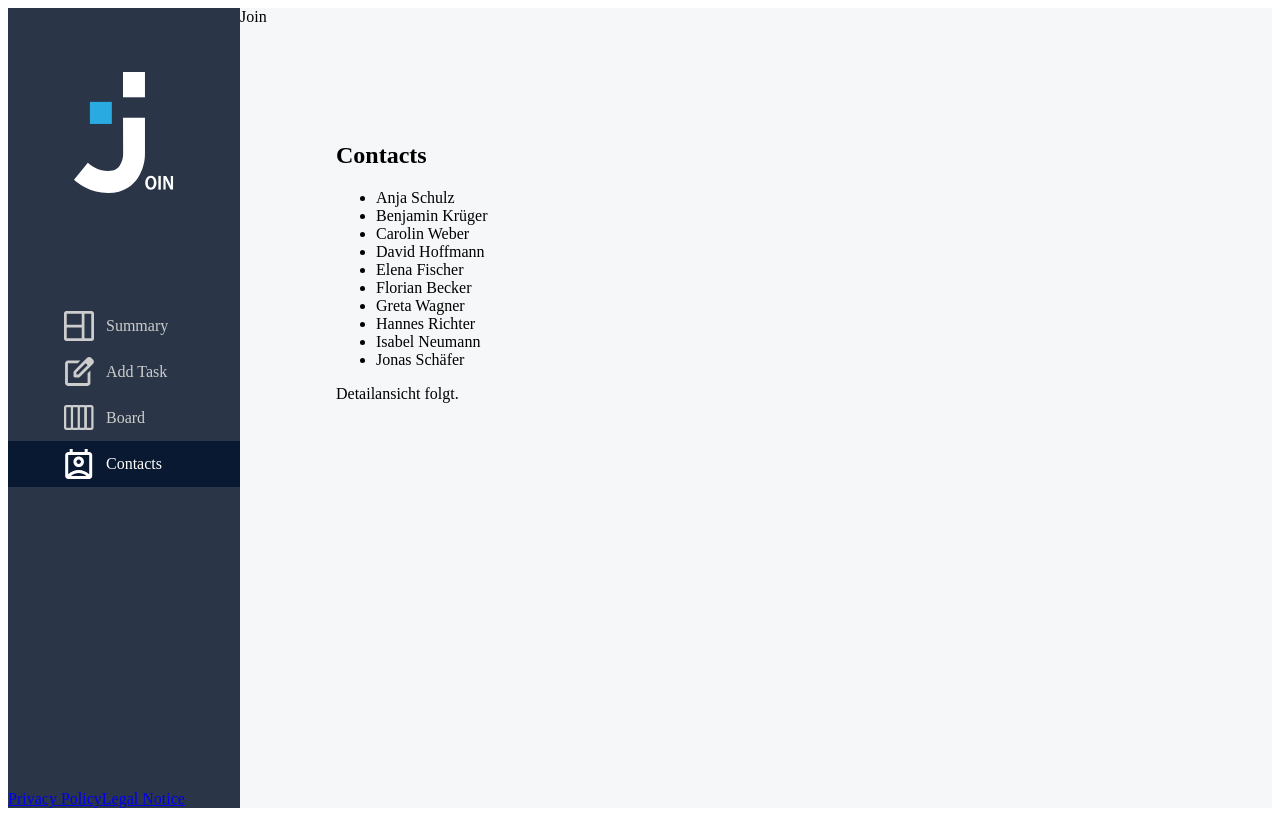
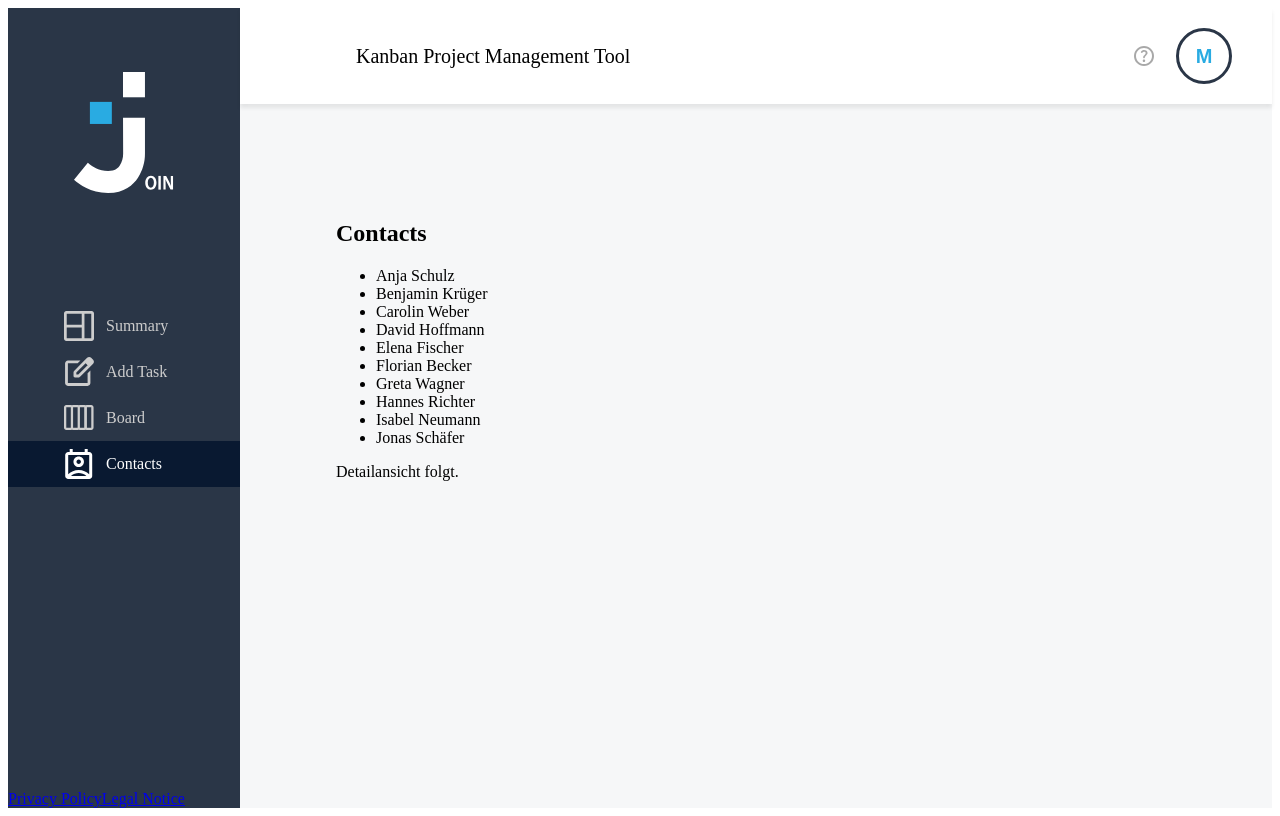
Before and after one commit to rogerfriebus/join, an Angular app: page /contacts in a window 1280 px wide. Built offline with nearby package versions, Linux system fonts and the light colour scheme.

Commit message:
feat: add header layout with help icon and avatar

```diff
--- a/src/app/layout/header/header.html
+++ b/src/app/layout/header/header.html
@@ -1,4 +1,12 @@
-<!-- TODO (Sprint 1, Kevin): Logo, User-Avatar, User-Menü laut Figma -->
+<!-- TODO (Sprint 1, Marco): User-Menü laut Figma später ergänzen -->
 <header class="header">
-  <span class="header__brand">Join</span>
+  <p class="header__title">Kanban Project Management Tool</p>
+
+  <div class="header__actions">
+    <button class="header__help" type="button" aria-label="Help">
+      <span class="header__help-icon" aria-hidden="true"></span>
+    </button>
+
+    <button class="header__avatar" type="button" aria-label="User menu">M</button>
+  </div>
 </header>
--- a/src/app/layout/header/header.scss
+++ b/src/app/layout/header/header.scss
@@ -0,0 +1,68 @@
+.header {
+  display: flex;
+  align-items: center;
+  justify-content: space-between;
+  height: 96px;
+  padding: 0 40px 0 116px;
+  background-color: #ffffff;
+  box-shadow: 0 4px 4px rgba(0, 0, 0, 0.08);
+}
+
+.header__title {
+  margin: 0;
+  font-size: 20px;
+  font-weight: 400;
+  line-height: 24px;
+  color: #000000;
+}
+
+.header__actions {
+  display: flex;
+  align-items: center;
+  gap: 16px;
+}
+
+.header__help,
+.header__avatar {
+  border: unset;
+  cursor: pointer;
+  background-color: transparent;
+}
+
+.header__help {
+  display: flex;
+  align-items: center;
+  justify-content: center;
+  width: 32px;
+  height: 32px;
+}
+
+.header__help-icon {
+  display: block;
+  width: 32px;
+  height: 32px;
+  background-color: #a8a8a8;
+
+  mask-image: url('/assets/icons/help.svg');
+  mask-repeat: no-repeat;
+  mask-position: center;
+  mask-size: contain;
+
+  -webkit-mask-image: url('/assets/icons/help.svg');
+  -webkit-mask-repeat: no-repeat;
+  -webkit-mask-position: center;
+  -webkit-mask-size: contain;
+}
+
+.header__avatar {
+  display: flex;
+  align-items: center;
+  justify-content: center;
+  width: 56px;
+  height: 56px;
+  border: 3px solid #2a3647;
+  border-radius: 50%;
+  color: #29abe2;
+  font-size: 20px;
+  font-weight: 700;
+}
```
Also changed, not shown: public/assets/icons/help.svg (added).
